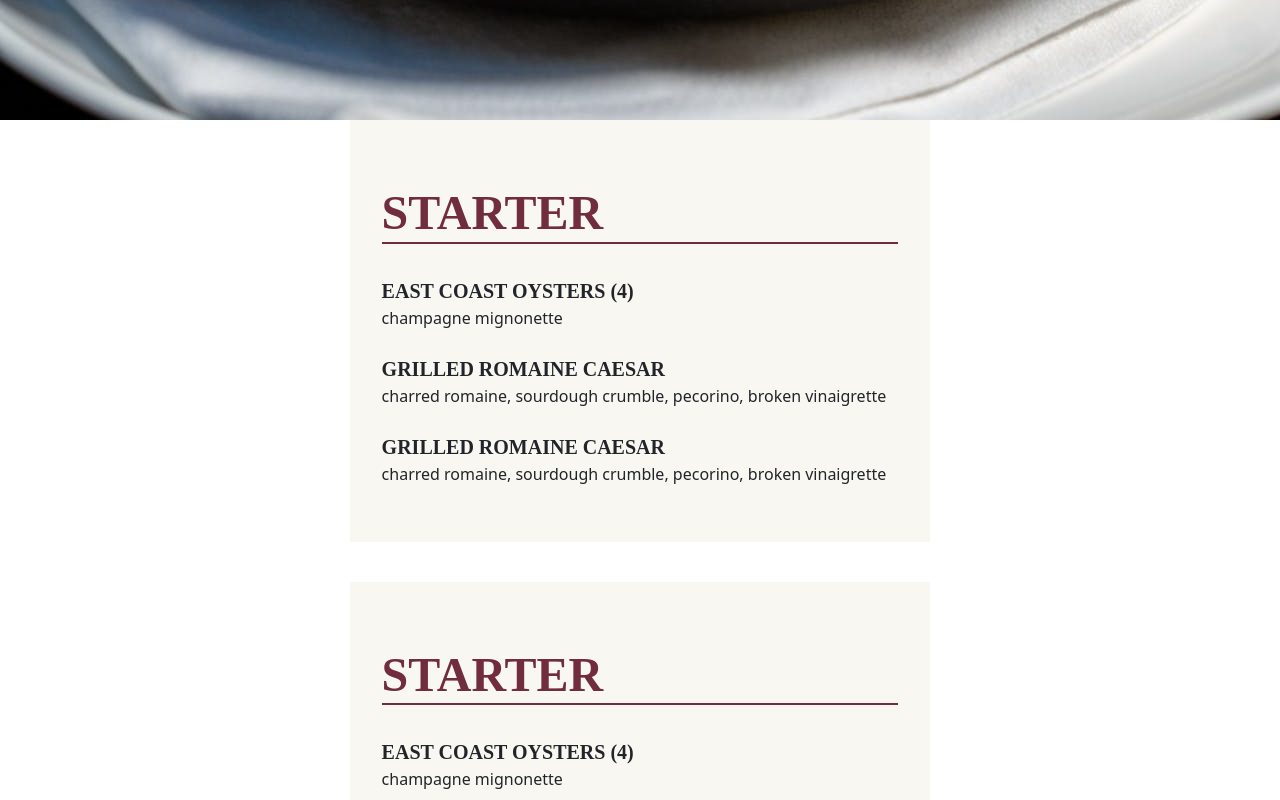
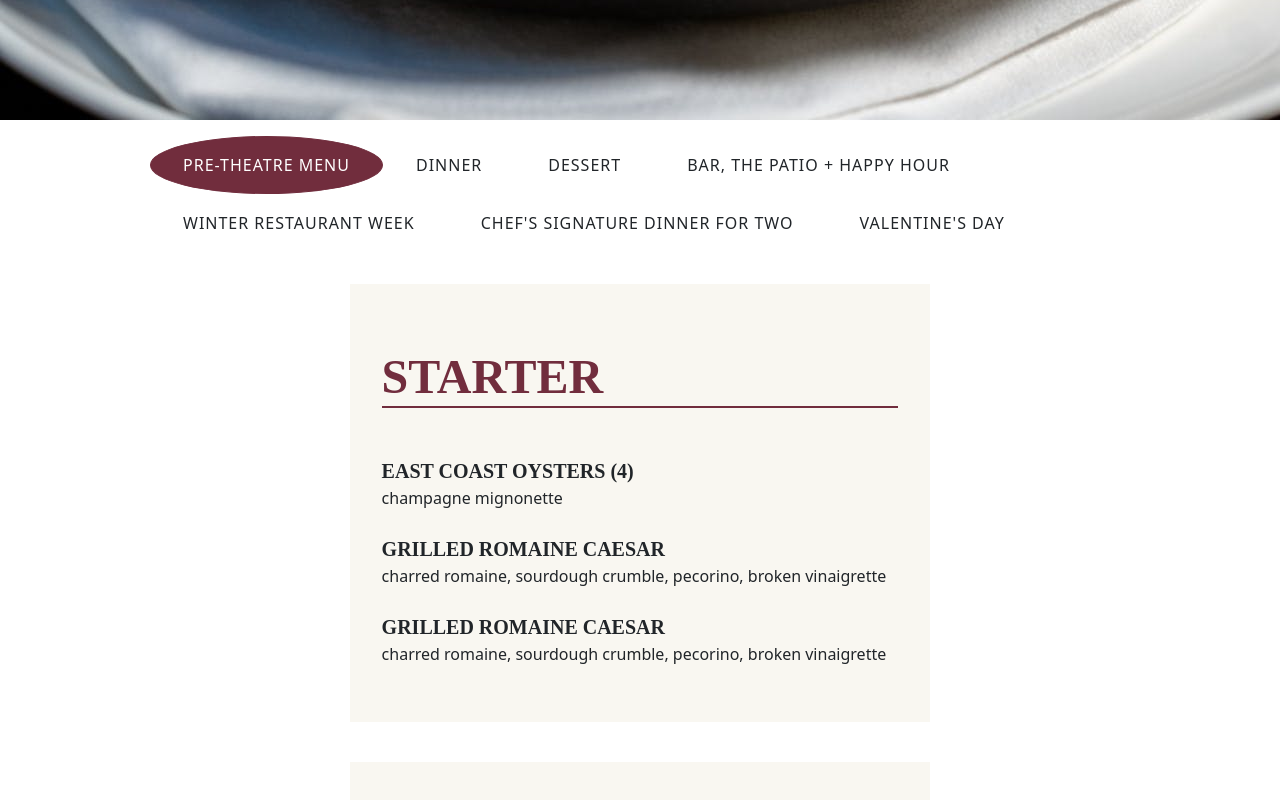
Before and after one commit to True-Soft/steakhouse-webapp, an Angular app in the folder front/: page /menu in a window 1280 px wide. Shown: the part 1080-1880 px from the top of the page. Built offline with nearby package versions, Linux system fonts and the light colour scheme.

Commit message:
Add buttons for menu

```diff
--- a/front/src/app/components/menus/menus.component.html
+++ b/front/src/app/components/menus/menus.component.html
@@ -1,3 +1,34 @@
+<ul class="tabs-nav" role="tablist">
+
+    <li role="presentation">
+        <a id="tab-dinner-copy-1" class="btn btn-tabs active" href="#dinner-copy-1" role="tab" aria-controls="dinner-copy-1" aria-selected="true" data-order="1" tabindex="0">Pre-Theatre Menu</a>
+    </li>
+
+    <li role="presentation">
+        <a id="tab-dinner-ny" class="btn btn-tabs" href="#dinner-ny" role="tab" aria-controls="dinner-ny" aria-selected="false" data-order="2" tabindex="-1">Dinner</a>
+    </li>
+
+    <li role="presentation">
+        <a id="tab-dessert-1" class="btn btn-tabs" href="#dessert-1" role="tab" aria-controls="dessert-1" aria-selected="false" data-order="3" tabindex="-1">Dessert</a>
+    </li>
+
+    <li role="presentation">
+        <a id="tab-bar-the-patio-happy-hour" class="btn btn-tabs" href="#bar-the-patio-happy-hour" role="tab" aria-controls="bar-the-patio-happy-hour" aria-selected="false" data-order="4" tabindex="-1">BAR, THE PATIO + HAPPY HOUR</a>
+    </li>
+
+    <li role="presentation">
+        <a id="tab-restaurant-week-menu" class="btn btn-tabs" href="#restaurant-week-menu" role="tab" aria-controls="restaurant-week-menu" aria-selected="false" data-order="5" tabindex="-1">Winter Restaurant Week</a>
+    </li>
+
+    <li role="presentation">
+        <a id="tab-chefs-signature-dinner-for-two" class="btn btn-tabs" href="#chefs-signature-dinner-for-two" role="tab" aria-controls="chefs-signature-dinner-for-two" aria-selected="false" data-order="6" tabindex="-1">CHEF'S SIGNATURE DINNER FOR TWO</a>
+    </li>
+
+    <li role="presentation">
+        <a id="tab-valentines-day-3" class="btn btn-tabs" href="#valentines-day-3" role="tab" aria-controls="valentines-day-3" aria-selected="false" data-order="7" tabindex="-1">Valentine's Day</a>
+    </li>
+
+</ul>
 <div class ="container-sm">
     <section class="menu-section">
         <div class="menu-section__header">
--- a/front/src/app/components/menus/menus.component.scss
+++ b/front/src/app/components/menus/menus.component.scss
@@ -86,3 +86,80 @@ h2 {
     display: table;
     clear: both;
 }
+.tabs-nav {
+    padding-left: 1.875rem;
+    padding-right: 1.875rem;
+}
+.tabs-nav {
+    padding-left: 0;
+    list-style: none;
+    margin-left: auto;
+    margin-right: auto;
+    padding-left: .9375rem;
+    padding-right: .9375rem;
+    max-width: 1010px;
+    margin-bottom: 2rem;
+}
+ol, ul, dl {
+    margin-top: 0;
+    margin-bottom: 1rem;
+}
+ul {
+    display: block;
+    list-style-type: disc;
+    margin-block-start: 1em;
+    margin-block-end: 1em;
+    margin-inline-start: 0px;
+    margin-inline-end: 0px;
+    padding-inline-start: 40px;
+}
+.content .btn {
+    margin: 0.5rem 0.25rem !important;
+    max-width: none;
+}
+.btn {
+    border-radius: 0;
+    padding: 0.75rem 1.5rem 0.5rem 1.5rem;
+}
+.btn {
+    -webkit-transition: all .2s ease-in-out 0s;
+    transition: all .2s ease-in-out 0s;
+    font-size: .9rem;
+    text-decoration: none;
+    text-transform: uppercase;
+    letter-spacing: 1px;
+    border-width: 2px;
+}
+.btn {
+    display: inline-block;
+    font-weight: 300;
+    text-align: center;
+    white-space: nowrap;
+    vertical-align: middle;
+    cursor: pointer;
+    user-select: none;
+    border: 1px solid transparent;
+    padding: 1rem 2rem;
+    font-size: 1rem;
+    line-height: 1.5;
+    border-radius: 2px;
+}
+a {
+    touch-action: manipulation;
+    box-sizing: inherit;
+    font-weight: bold;
+}
+.tabs-nav::after {
+    content: "";
+    display: table;
+    clear: both;
+}
+.tabs-nav>li {
+    display: inline-block;
+}
+.btn-tabs:hover, .btn-tabs:active, .btn-tabs.active, .open>.btn-tabs.dropdown-toggle, .btn-tabs:active:hover, .btn-tabs:active:focus, .btn-tabs:active.focus, .btn-tabs.active:hover, .btn-tabs.active:focus, .btn-tabs.active.focus, .open>.btn-tabs.dropdown-toggle:hover, .open>.btn-tabs.dropdown-toggle:focus, .open>.btn-tabs.dropdown-toggle.focus {
+    color: #fff;
+    background-color: #712d3d;
+    border-color: #712d3d;
+    border-radius: 50%;
+}
```
Also changed, not shown: 1 other file (tests, documents, lock files or other folders).
